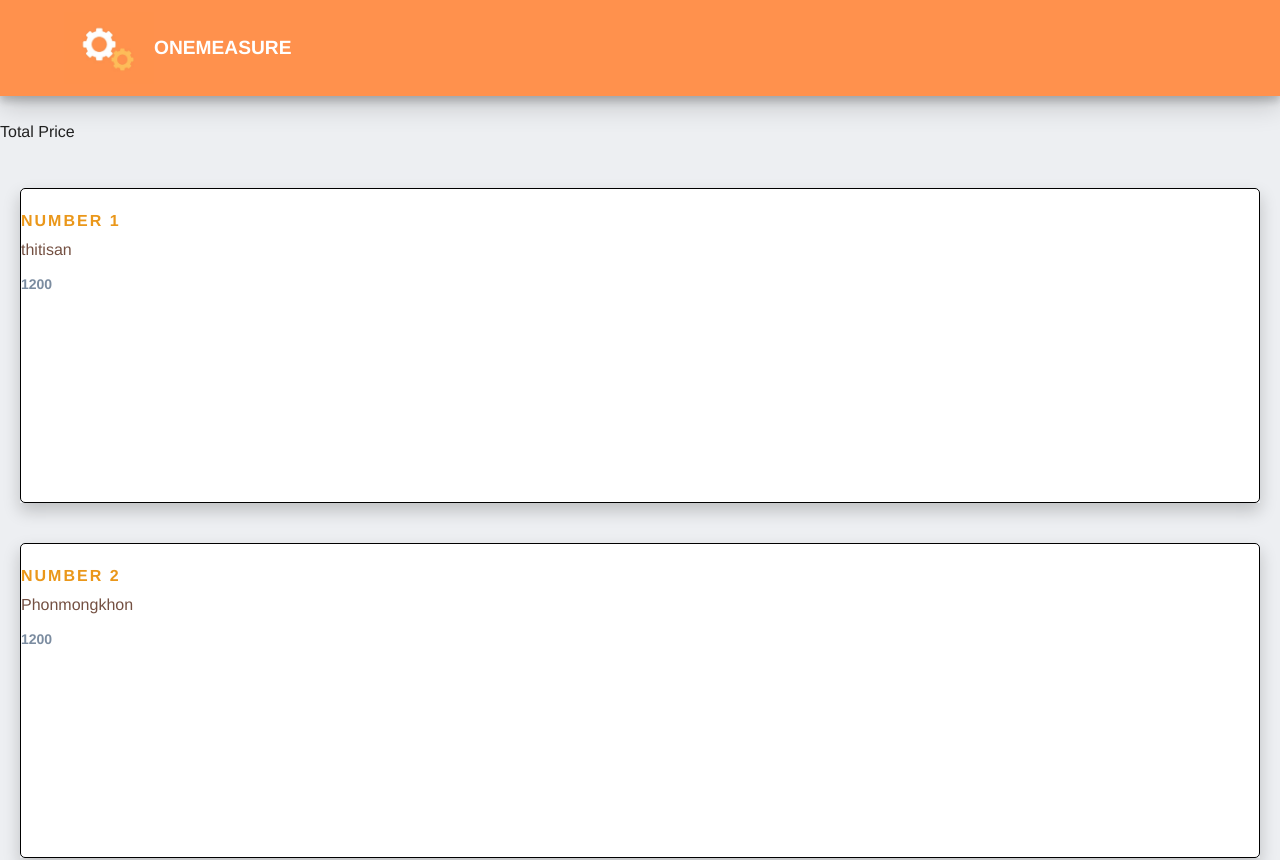
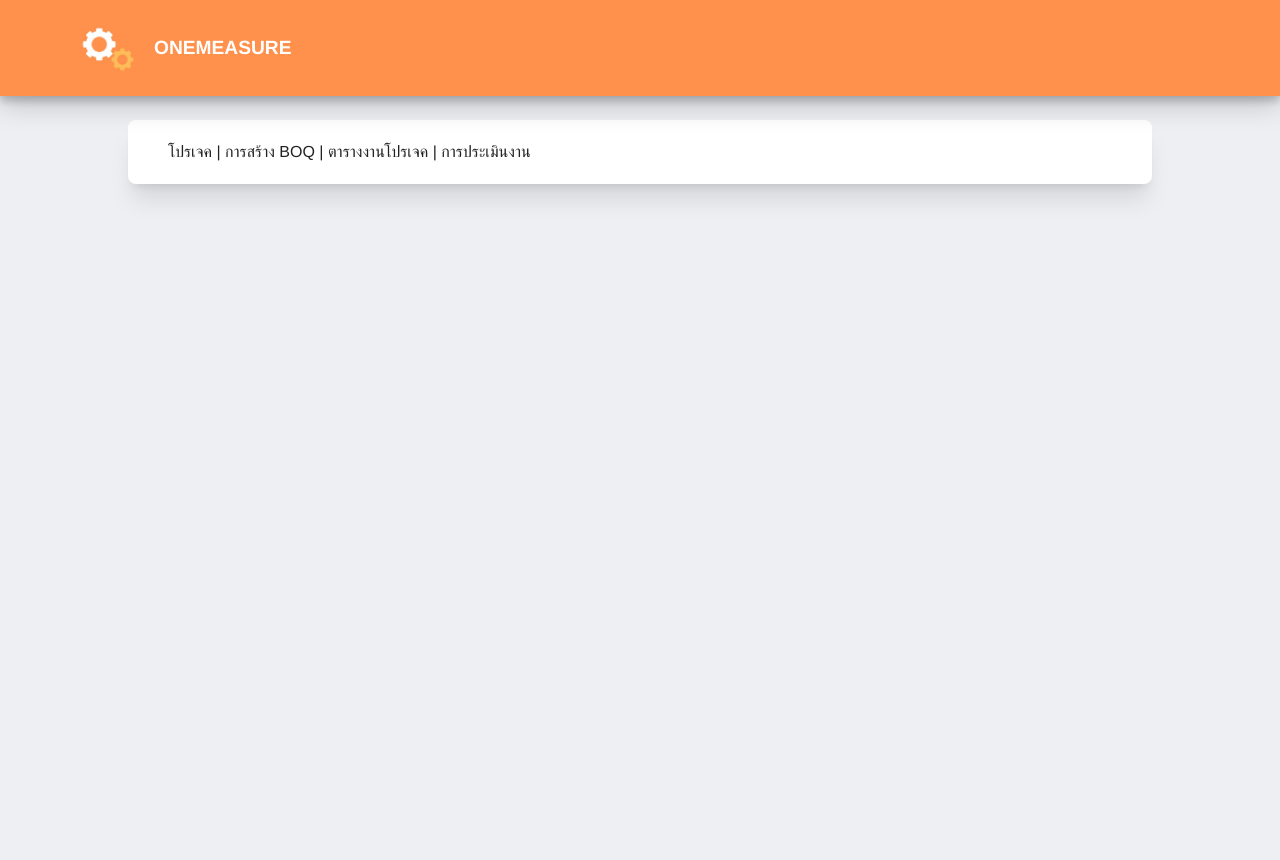
Before and after one commit to SE-senior-project/Frontend, a Vue app: page /total_material_selection in a window 1280 px wide. Shown: the top 860 px of the page. After the commit the page ends 800 px from the top, so only its background shows below. Built offline with nearby package versions, Linux system fonts and the light colour scheme.

Commit message:
[update]: project nav and admin dev

```diff
--- /dev/null
+++ b/src/components/NavAdmin.vue
@@ -0,0 +1,14 @@
+<template>
+  <div class="header float-left">
+    <a :href="'admin'">การอนุมัติบัญชี</a>
+    | <a :href="'manage_account'">การจัดการบัญชี</a>
+  </div>
+</template>
+
+<script>
+export default {
+  name: "nav_admin",
+};
+</script>
+<style scoped>
+</style>
--- /dev/null
+++ b/src/components/NavProject.vue
@@ -0,0 +1,16 @@
+<template>
+  <div class="header float-left">
+    <a :href="'../project'">โปรเจค</a>
+    | <a :href="''">การสร้าง BOQ</a>
+    | <a :href="''">ตารางงานโปรเจค</a>
+    | <a :href="''">การประเมินงาน</a>
+  </div>
+</template>
+
+<script>
+export default {
+  name: "nav_project",
+};
+</script>
+<style scoped>
+</style>
--- a/src/components/pm/MaterialTypeCard.vue
+++ b/src/components/pm/MaterialTypeCard.vue
@@ -16,7 +16,7 @@
     <div class="text-sm px-[20px] pb-[60px]">
       <p class="font-bold">ชื่อวัสดุ: {{ user.name }}</p>
       <p class="font-bold">ราคา: {{ user.id }}</p>
-      <SecondaryButton class="float-right my-5">เพิ่มวัสดุ</SecondaryButton>
+      <SecondaryButton @click="onSubmit" class="float-right my-5">เพิ่มวัสดุ</SecondaryButton>
     </div>
   </div>
 </template>
@@ -40,7 +40,9 @@ export default {
   },
   methods: {
     onSubmit() {
-      console.log("yoyo");
+      this.$router.push({
+        name: "total_material_selection",
+      });
     },
   },
 };
--- a/src/components/pm/SearchMaterial.vue
+++ b/src/components/pm/SearchMaterial.vue
@@ -1,9 +1,4 @@
 <template>
-  <div class="header float-left">
-    <a :href="'../project'">โปรเจค</a>
-    | <a :href="'../boq_generation'">การสร้าง BOQ</a> |
-    <a :href="''">ตารางงานโปรเจค</a> | <a :href="''">การประเมินงาน</a>
-  </div>
   <div class="clear-both w-max flex flex-row mt-[40px]">
     <Form @submit="onSubmit" :validation-schema="schema">
       <div class="grid grid-cols-2">
--- a/src/services/AxiosClient.js
+++ b/src/services/AxiosClient.js
@@ -1,7 +1,7 @@
 import axios from "axios";
 
 const apiClient = axios.create({
-  baseURL: " http://127.0.0.1:5001",
+  baseURL: " http://127.0.0.1:5000",
 
   headers: {
     Accept: "application/json",
--- a/src/views/admin/Admin.vue
+++ b/src/views/admin/Admin.vue
@@ -13,11 +13,7 @@
         py-5
       "
     >
-      <div class="header float-left">
-        <a :href="'admin'">การอนุมัติบัญชี</a>
-        | <a :href="'manage_account'">การจัดการบัญชี</a>
-      </div>
-
+      <NavAdmin />
       <div class="updateForm float-right">
         <form @submit.prevent="onUpdate">
           <FormWrapper label="อัพเดทข้อมูล">
@@ -91,6 +87,7 @@ import PrimaryButton from "@/components/button/PrimaryButton";
 import TextLabel from "@/components/field/TextLabel";
 import Service from "../../services/OneMeasureService.js";
 import Swal from "sweetalert2";
+import NavAdmin from "@/components/NavAdmin";
 export default {
   name: "OMadmin",
   inject: ["GStore"],
@@ -100,6 +97,7 @@ export default {
     FormWrapper,
     PrimaryButton,
     TextLabel,
+    NavAdmin
   },
   data() {
     return {
--- a/src/views/admin/ManageAccount.vue
+++ b/src/views/admin/ManageAccount.vue
@@ -13,10 +13,7 @@
         py-5
       "
     >
-      <div class="header float-left">
-        <a :href="'admin'">การอนุมัติบัญชี</a>
-        | <a :href="'manage_account'">การจัดการบัญชี</a>
-      </div>
+      <NavAdmin />
       <div class="clear-both">
         <div>
           <TextLabel class="text-2xl mt-[50px] mb-10" label="ผู้รับเหมา" />
@@ -40,12 +37,14 @@ import ContactorCard from "../../components/admin/DisableContractorCard.vue";
 import PrimaryButton from "@/components/button/PrimaryButton";
 import TextLabel from "@/components/field/TextLabel";
 import Service from "../../services/OneMeasureService.js";
+import NavAdmin from "@/components/NavAdmin";
 export default {
   name: "manage_account",
   components: {
     ContactorCard,
     PrimaryButton,
     TextLabel,
+    NavAdmin
   },
   data() {
     return {
--- a/src/views/pm/MaterialList.vue
+++ b/src/views/pm/MaterialList.vue
@@ -13,6 +13,7 @@
         py-5
       "
     >
+      <NavProject />
       <SearchMaterial />
       <div class="w-[500px]">
         <ul class="px-10 py-5 ml-10 rounded-md">
@@ -25,11 +26,13 @@
 <script>
 import CategoryMaterial from "../../components/pm/CategoryMaterial.vue";
 import SearchMaterial from "../../components/pm/SearchMaterial.vue";
+import NavProject from "../../components/NavProject";
 export default {
   name: "material_list",
   components: {
     CategoryMaterial,
-    SearchMaterial
+    SearchMaterial,
+    NavProject,
   },
   data() {
     return {
--- a/src/views/pm/MaterialSelection.vue
+++ b/src/views/pm/MaterialSelection.vue
@@ -13,6 +13,7 @@
         py-5
       "
     >
+      <NavProject />
       <SearchMaterial />
       <div class="recommend mb-10">
         <FormWrapper label="ประเภทของวัสดุ" />
@@ -192,12 +193,14 @@
 import FormWrapper from "@/components/form/FormWrapper";
 import MaterialSelectionCard from "../../components/pm/MaterialSelectionCard.vue";
 import SearchMaterial from "../../components/pm/SearchMaterial.vue";
+import NavProject from "../../components/NavProject";
 export default {
   name: "material_list",
   components: {
     FormWrapper,
     MaterialSelectionCard,
-    SearchMaterial
+    SearchMaterial,
+    NavProject
   },
   data() {
     return {
--- a/src/views/pm/MaterialType.vue
+++ b/src/views/pm/MaterialType.vue
@@ -13,6 +13,7 @@
         py-5
       "
     >
+      <NavProject />
       <SearchMaterial />
       <div class="recommend mb-10">
         <FormWrapper label="วัสดุ" />
@@ -192,12 +193,14 @@
 import FormWrapper from "@/components/form/FormWrapper";
 import MaterialTypeCard from "../../components/pm/MaterialTypeCard.vue";
 import SearchMaterial from "../../components/pm/SearchMaterial.vue";
+import NavProject from "../../components/NavProject";
 export default {
   name: "material_list",
   components: {
     FormWrapper,
     MaterialTypeCard,
-    SearchMaterial
+    SearchMaterial,
+    NavProject
   },
   data() {
     return {
--- a/src/views/pm/TotalMaterialSelection.vue
+++ b/src/views/pm/TotalMaterialSelection.vue
@@ -1,52 +1,22 @@
 <template>
-  <div class="wrapper">
-    <ul class="my-row">
-      <li><div class="OnemeasurePM">Total Price</div></li>
-      <li></li>
-      <li></li>
-    </ul>
-    <br />
-    <div class="container">
-      <div class="row">
-        <div class="col-6">
-          <TotalPriceCard
-            v-for="x in material_lists"
-            :key="x.id"
-            :material_list="x"
-          />
-        </div>
-        <div class="col-6">
-          <figure
-            class="md:flex bg-slate-100 rounded-xl p-8 md:p-0 dark:bg-slate-800"
-          >
-            <img
-              class="w-24 h-24 md:w-48 md:rounded-none rounded-full mx-auto pl-5 pt-2"
-              src="../../assets/logo.png"
-              alt=""
-              width="384"
-              height="512"
-            />
-            <div class="pt-6 md:p-8 text-center space-y-4 text-white">
-              <blockquote>
-                <p class="text-lg font-medium">
-                  “Tailwind CSS is the only framework that I've seen scale on
-                  large teams. It’s easy to customize, adapts to any design, and
-                  the build size is tiny.”
-                </p>
-              </blockquote>
-              <figcaption class="font-medium">
-                <div class="text-sky-500 dark:text-sky-400">Sarah Dayan</div>
-                <div class="text-slate-700 dark:text-slate-500">
-                  Staff Engineer, Algolia
-                </div>
-              </figcaption>
-            </div>
-          </figure>
-          <br />
-          <div class="card">
-            <div class="card-body">TotalPrice: {{ num }}</div>
-          </div>
-        </div>
+  <div class="relative flex justify-center items-center">
+    <div
+      class="
+        max-w-5xl
+        bg-white
+        shadow-xl
+        rounded-lg
+        w-[1028px]
+        mb-4
+        mx-8
+        px-10
+        py-5
+      "
+    >
+      <div class="header float-left">
+        <a :href="'../project'">โปรเจค</a>
+        | <a :href="'../boq_generation'">การสร้าง BOQ</a> |
+        <a :href="''">ตารางงานโปรเจค</a> | <a :href="''">การประเมินงาน</a>
       </div>
     </div>
   </div>
```
